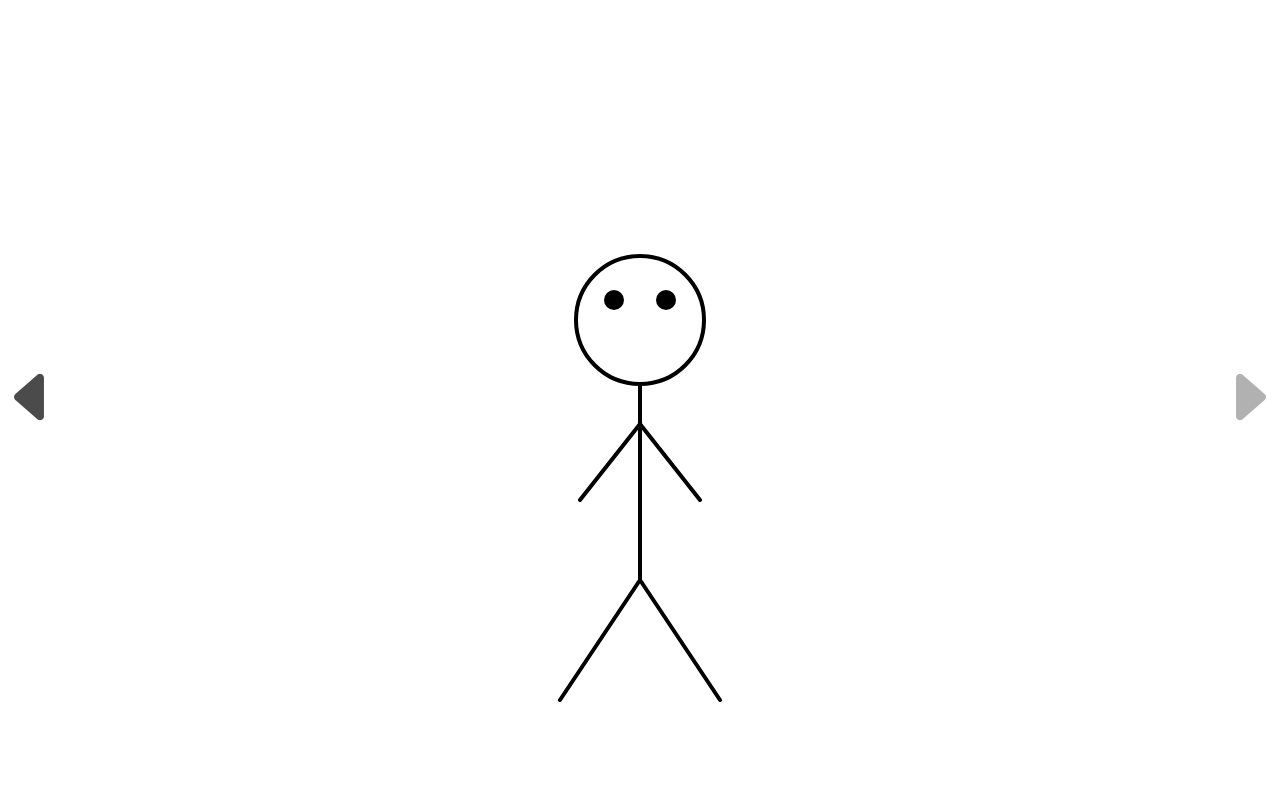
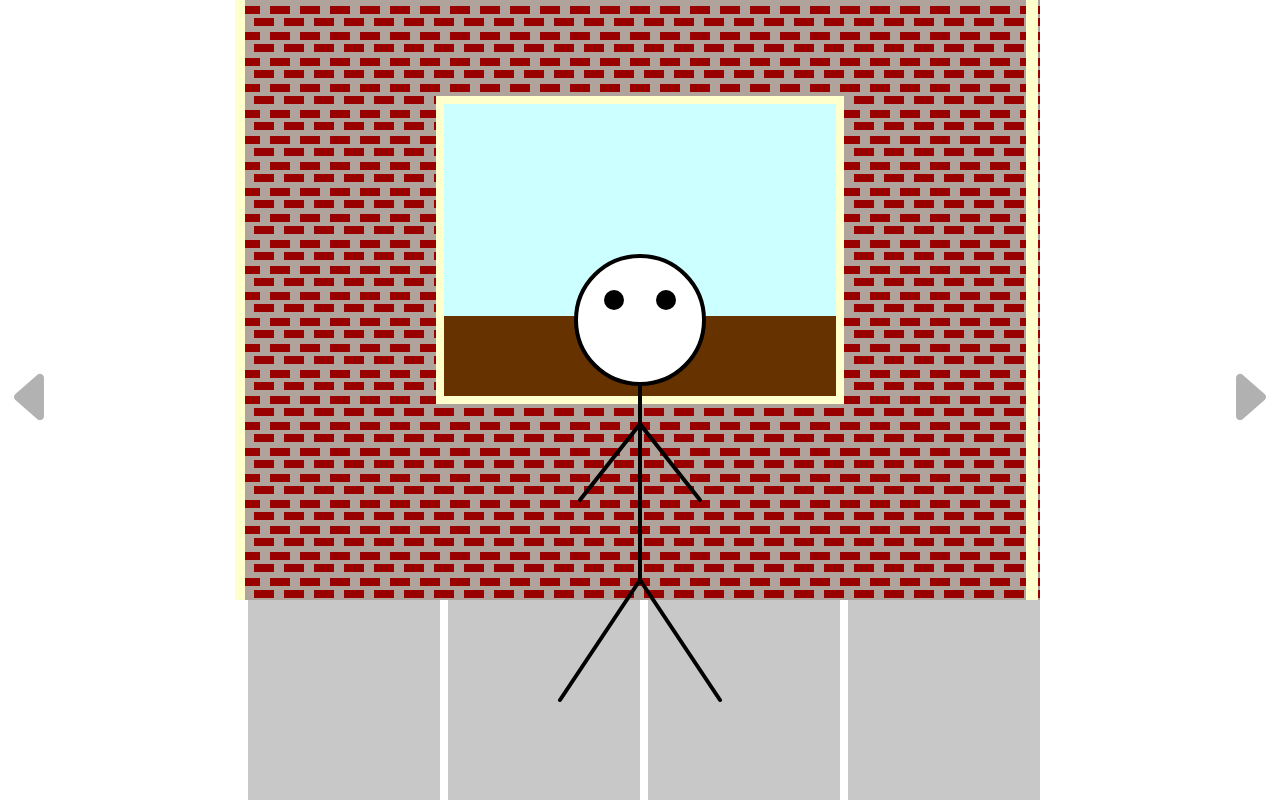
Before and after one commit to sevenbitscience/giovanni-poetry-iop, a plain HTML site: page index.html in a window 1280 px wide. Drawn offline with nearby package versions, Linux system fonts and the light colour scheme.

Commit message:
Add scrolling storefront background

```diff
--- a/index.html
+++ b/index.html
@@ -21,8 +21,49 @@
                             <circle cx="213" cy="150" r="5" fill="black" />
                             <path fill="none" stroke="black" stroke-width="2" stroke-linecap="round" d="M160 350 L200 290 L200 192 M200 290 L240 350 M170 250 L200 212 L230 250"/>
                         </g>
+                        <pattern id="brick" x="0" y="0" width="100%" height="13" patternUnits="userSpaceOnUse">
+                            <rect width="400" height="13" fill="#b0a39c" stroke="none"/>
+                            <path stroke-dasharray="10 5" d="M0 5 L400 5 M7 11 L400 11" stroke="#990000" stroke-width="4"/>
+                        </pattern>
+                        <g id="storefront">
+                            <rect fill=url(#brick) width="400" height="300" />
+                            <line x1="0" y1="0" x2="0" y2="300" stroke="#ffffcc" stroke-width="5"/>
+                            <line x1="396" y1="0" x2="396" y2="300" stroke="#ffffcc" stroke-width="6"/>
+                            <rect x="100" y="50" width="200" height="150" stroke="#ffffcc" stroke-width="4" fill="#ccffff"/>
+                            <rect x="102" y="158" width="196" height="40" stroke="none" fill="#663300" />
+                            <rect x="4" y="300" width="96" height="100" fill="#c8c8c8"></rect>
+                            <rect x="104" y="300" width="96" height="100" fill="#c8c8c8"></rect>
+                            <rect x="204" y="300" width="96" height="100" fill="#c8c8c8"></rect>
+                            <rect x="304" y="300" width="96" height="100" fill="#c8c8c8"></rect>
+                        </g>
                     </defs>
-                    <use xlink:href="#stick-fig" />
+                    <use xlink:href="#storefront">
+                        <animateMotion
+                        dur="8s"
+                        repeatCount="indefinite"
+                        path="M-800 0 L-400 0"/>
+                    </use>
+                    <use xlink:href="#storefront">
+                        <animateMotion
+                        dur="8s"
+                        repeatCount="indefinite"
+                        path="M-400 0 L0 0"/>
+                    </use>
+                    <use xlink:href="#storefront">
+                        <animateMotion
+                        dur="8s"
+                        repeatCount="indefinite"
+                        path="M0 0 L400 0"/>
+                    </use>
+                    <use xlink:href="#storefront">
+                        <animateMotion
+                        dur="8s"
+                        repeatCount="indefinite"
+                        path="M400 0 L800 0"/>
+                    </use>
+                    <use xlink:href="#stick-fig">
+                        <animateMotion dur="1s" repeatCount="indefinite" path="M0 0 L0 5 L0 0"/>
+                    </use>
                 </svg>
             </div>
             <div id="cont1" class="slide" style="display: none;"></div>
```
